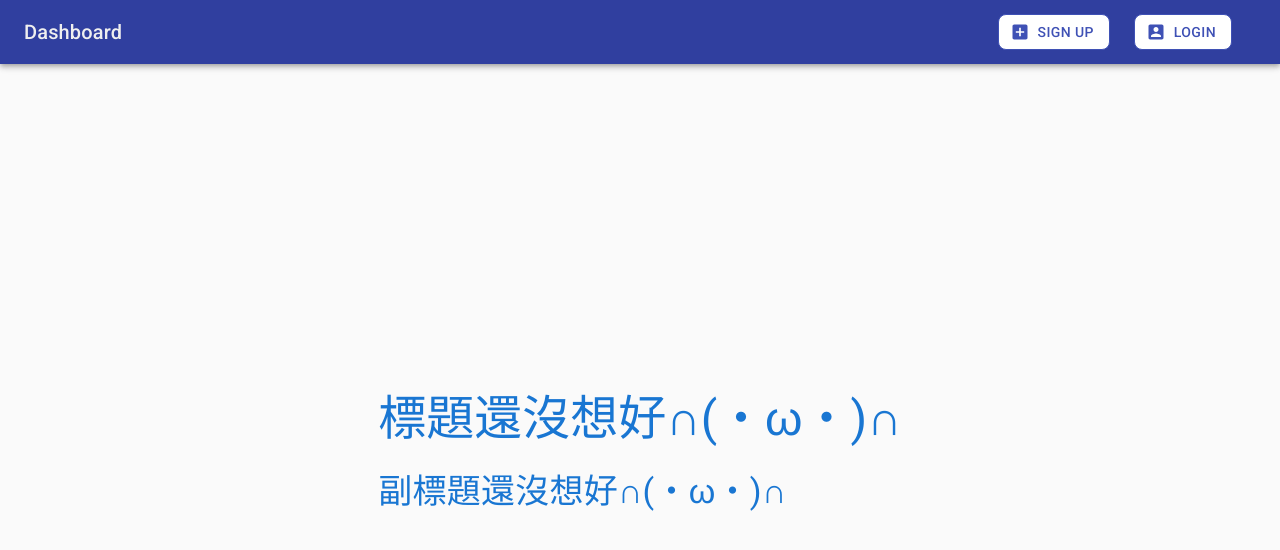
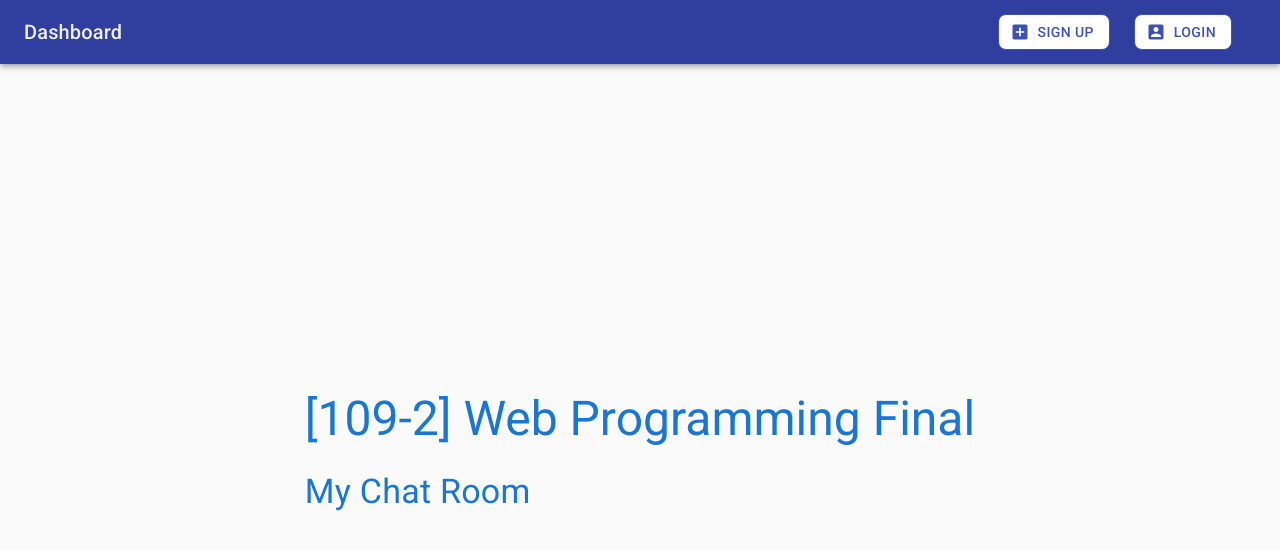
Before and after one commit to KevinShih2000/wp1092-final, a React (Create React App) app in the folder final/frontend/: page / in a window 1280 px wide. Shown: the top 550 px of the page. Built offline with nearby package versions, Linux system fonts and the light colour scheme; no server answers.

Commit message:
add title

```diff
--- a/final/frontend/src/components/LandingPage.js
+++ b/final/frontend/src/components/LandingPage.js
@@ -111,10 +111,10 @@ function LandingPage(props) {
                 >
                     <Grid item xs={12}>
                         <Typography variant="h3" className={ classes.mainTitle }>
-                            標題還沒想好∩(・ω・)∩
+                            [109-2] Web Programming Final
                         </Typography>
                         <Typography variant="h4" className={ classes.subTitle }>
-                            副標題還沒想好∩(・ω・)∩
+                            My Chat Room
                         </Typography>
                     </Grid>
                 </Grid>
```
